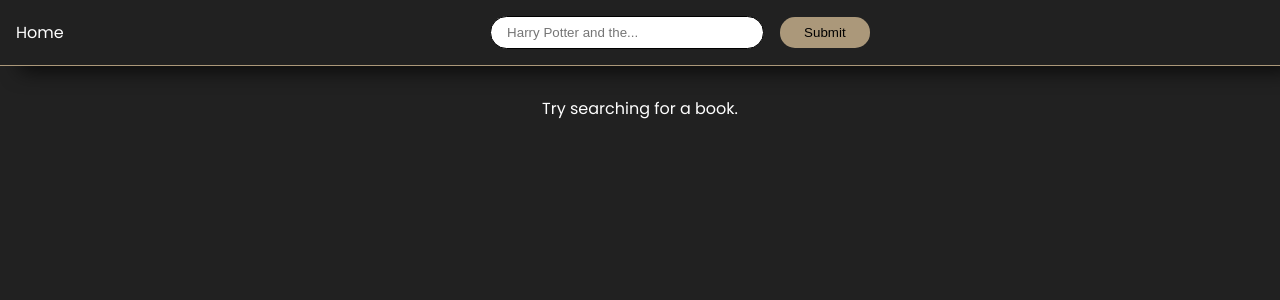
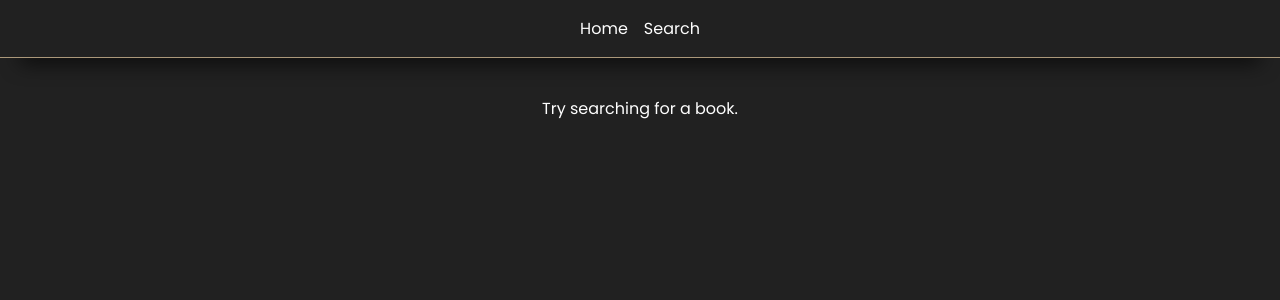
Before and after one commit to JoshHyde9/library-books, a React (Vite) app: page / in a window 1280 px wide. Shown: the top 300 px of the page. Built offline with nearby package versions, Linux system fonts and the light colour scheme.

Commit message:
fix: navbar works properly now

```diff
--- a/src/components/Layout/Navbar/Navbar.jsx
+++ b/src/components/Layout/Navbar/Navbar.jsx
@@ -1,4 +1,5 @@
 import PropTypes from "prop-types";
+import { useState } from "react";
 import { Link, useNavigate } from "react-router-dom";
 import { cleanData } from "../../../util/cleanData";
 
@@ -10,6 +11,8 @@ import styles from "./Navbar.module.scss";
 export const Navbar = ({ search, setSearch, setBooks }) => {
   const navigate = useNavigate();
 
+  const [show, setShow] = useState(false);
+
   const handleChange = (event) => {
     setSearch(event.target.value);
   };
@@ -17,6 +20,7 @@ export const Navbar = ({ search, setSearch, setBooks }) => {
   const handleSubmit = (event) => {
     const fetchBooks = async () => {
       setBooks({ loading: true });
+      setShow(false);
       const response = await fetch(
         `https://www.googleapis.com/books/v1/volumes?q=${search}&maxResults=40`
       );
@@ -41,7 +45,9 @@ export const Navbar = ({ search, setSearch, setBooks }) => {
         <li>
           <Link to="/">Home</Link>
         </li>
+        <li onClick={() => setShow(!show)}>Search</li>
       </ul>
+      {show && (
         <form onSubmit={handleSubmit} className={styles.form}>
           <input
             onChange={handleChange}
@@ -50,6 +56,7 @@ export const Navbar = ({ search, setSearch, setBooks }) => {
           />
           <button>Submit</button>
         </form>
+      )}
     </nav>
   );
 };
--- a/src/components/Layout/Navbar/Navbar.module.scss
+++ b/src/components/Layout/Navbar/Navbar.module.scss
@@ -1,8 +1,13 @@
+@use "../../../scss//partials/variables" as *;
+@use "../../../scss//partials/mixins" as *;
+
 .nav {
   display: flex;
   align-items: center;
   justify-content: center;
-  padding: 1rem;
+  flex-direction: column;
+  gap: 1rem;
+  padding: 1rem 0;
   border-bottom: 1px solid #ab987a;
   box-shadow: rgba(0, 0, 0, 0.7) 0px 25px 20px -20px;
   position: fixed;
@@ -12,11 +17,19 @@
 
   ul {
     list-style-type: none;
+    display: flex;
+    gap: 1rem;
+
     li {
-      a {
       text-decoration: none;
       color: inherit;
       position: relative;
+      cursor: pointer;
+
+      a {
+        color: inherit;
+        text-decoration: none;
+      }
 
       &:hover::after {
         transform: scaleX(1);
@@ -35,23 +48,30 @@
       }
     }
   }
-  }
 
   .form {
     display: flex;
     justify-content: center;
-    align-items: center;
+    flex-direction: column;
     gap: 1rem;
     font-size: 1rem;
-    padding: 0 1rem;
+    width: 90%;
+
+    @include media-queries($md, 999999px) {
       width: 100%;
+      flex-direction: row;
+      align-items: center;
+    }
 
     input {
       padding: 0.5rem 1rem;
       border-radius: 20px;
       outline: none;
       border: 1px solid black;
+
+      @include media-queries($md, 999999px) {
         width: 15rem;
+      }
     }
 
     button {
@@ -62,6 +82,10 @@
       border-radius: 15px;
       transition: all ease-in-out 150ms;
 
+      @include media-queries($md, 999999px) {
+        width: 8rem;
+      }
+
       &:hover {
         background-color: lighten($color: #ab987a, $amount: 10);
       }
```
Lines whose indentation alone changed are shown as unchanged.
